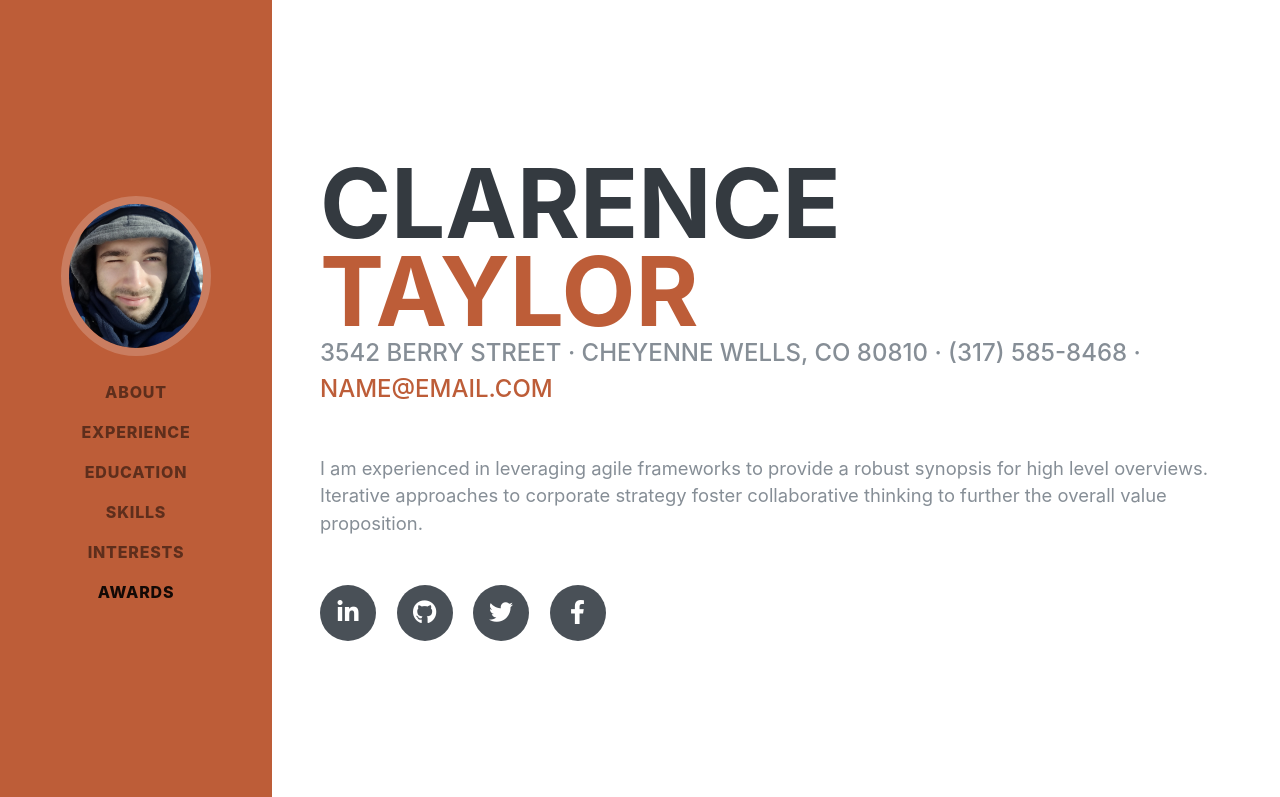
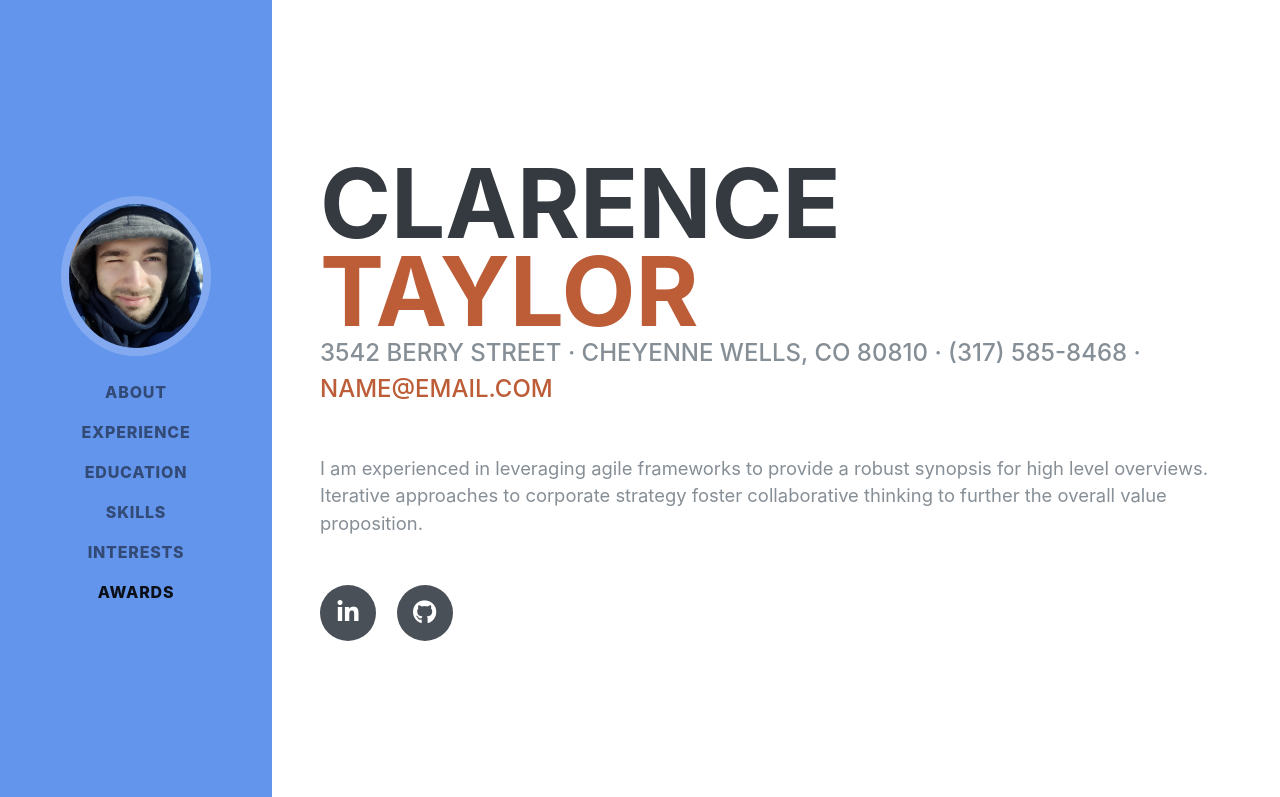
Before and after one commit to VincentBoyer23/VincentBoyer23.github.io, a plain HTML site: page index.html in a window 1280 px wide. Shown: the top 797 px of the page. Drawn offline with Linux system fonts and the light colour scheme; a web font is replaced by a local one.

Commit message:
test color

```diff
--- a/index.html
+++ b/index.html
@@ -76,12 +76,6 @@
           </a>
           <a href="#">
             <i class="fab fa-github"></i>
-          </a>
-          <a href="#">
-            <i class="fab fa-twitter"></i>
-          </a>
-          <a href="#">
-            <i class="fab fa-facebook-f"></i>
           </a>
         </div>
       </div>
--- a/ressource/css/resume.css
+++ b/ressource/css/resume.css
@@ -158,7 +158,7 @@ section.resume-section {
 }
 
 .bg-primary {
-  background-color: #BD5D38 !important;
+  background-color: #6495ED !important;
 }
 
 .text-primary {
```
